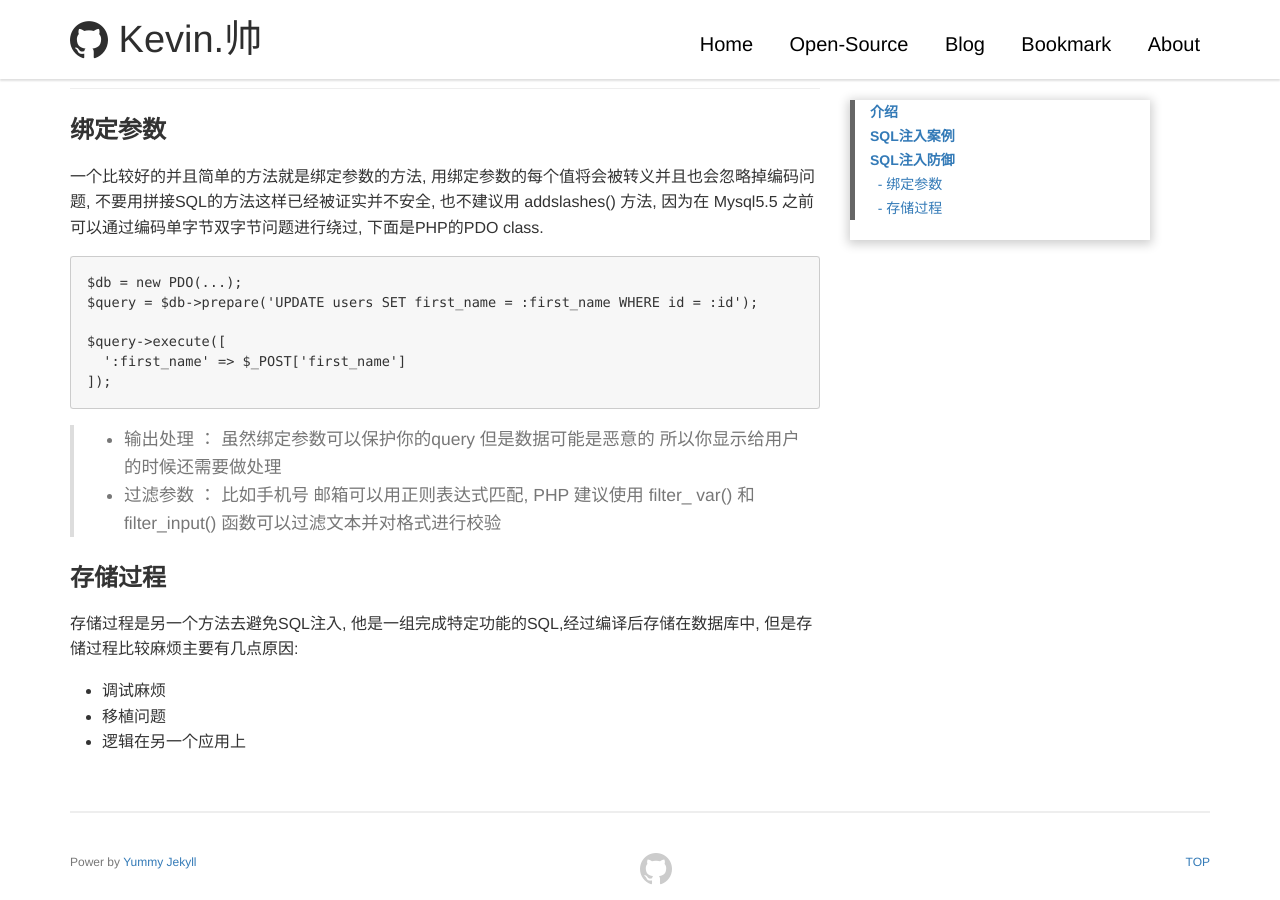
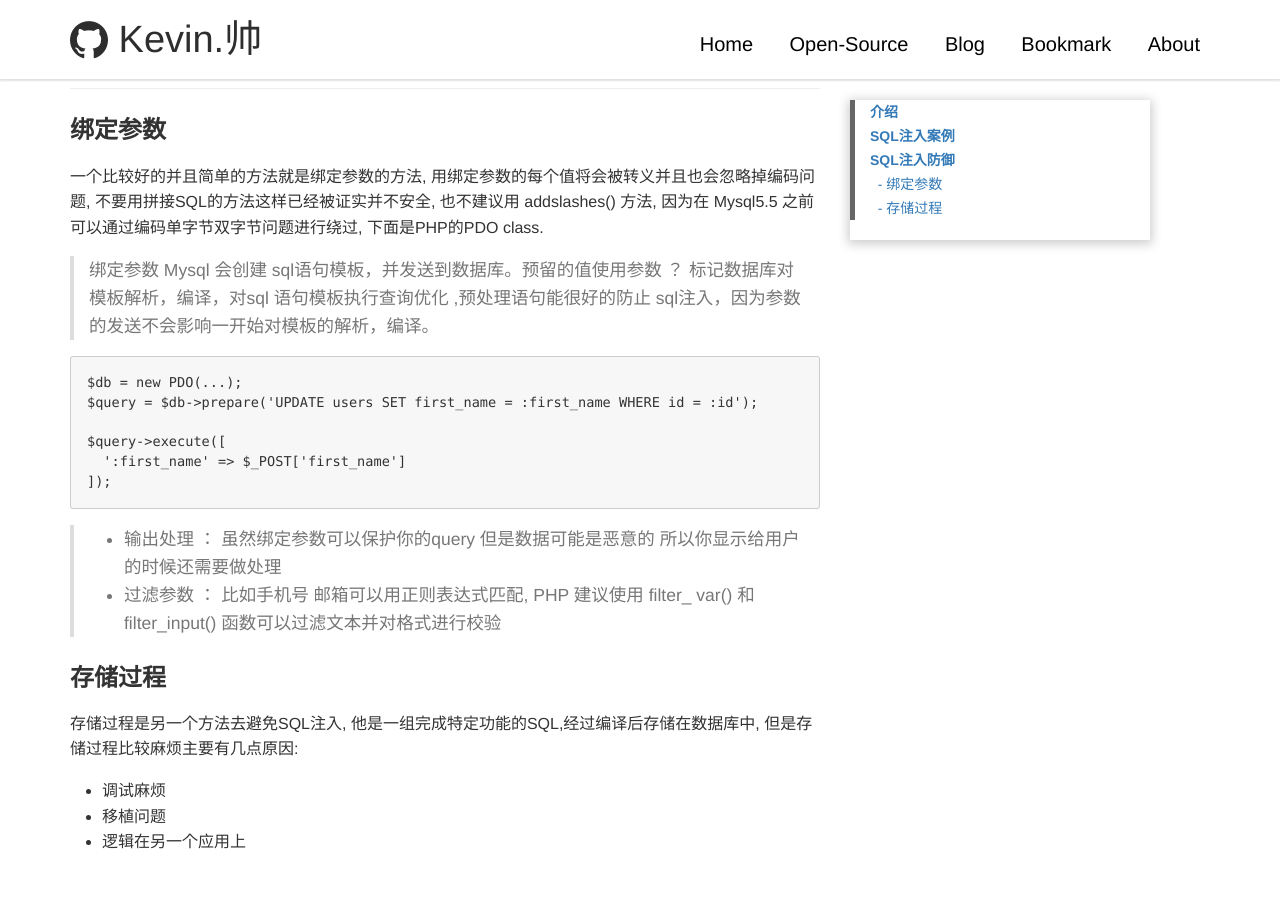
Before and after one commit to KevinDiamen/kevindiamen.github.io, a Jekyll site: the page built from _posts/2017-01-11-Web安全-Sql注入.md, in a window 1280 px wide and 900 px high, scrolled down 1228 px. Built offline with Jekyll 4.4.1, drawn with Linux system fonts in a browser that asks for light colours; a script that is not in the unit is left out.

Commit message:
SQL注入优点

````diff
--- a/_posts/2017-01-11-Web安全-Sql注入.md
+++ b/_posts/2017-01-11-Web安全-Sql注入.md
@@ -40,6 +40,7 @@ WHERE id=1001;
 
 ### 绑定参数
 一个比较好的并且简单的方法就是绑定参数的方法, 用绑定参数的每个值将会被转义并且也会忽略掉编码问题, 不要用拼接SQL的方法这样已经被证实并不安全, 也不建议用 addslashes() 方法, 因为在 Mysql5.5 之前 可以通过编码单字节双字节问题进行绕过, 下面是PHP的PDO class.
+> 绑定参数 Mysql 会创建 sql语句模板，并发送到数据库。预留的值使用参数 ？ 标记数据库对模板解析，编译，对sql 语句模板执行查询优化 ,预处理语句能很好的防止 sql注入，因为参数的发送不会影响一开始对模板的解析，编译。
 
 ```
 $db = new PDO(...);
@@ -53,7 +54,6 @@ $query->execute([
 >  - 输出处理 ： 虽然绑定参数可以保护你的query 但是数据可能是恶意的 所以你显示给用户的时候还需要做处理
 >  - 过滤参数 ： 比如手机号 邮箱可以用正则表达式匹配, PHP 建议使用 filter_ var() 和 filter_input() 函数可以过滤文本并对格式进行校验
 
-
 ### 存储过程
 存储过程是另一个方法去避免SQL注入, 他是一组完成特定功能的SQL,经过编译后存储在数据库中, 但是存储过程比较麻烦主要有几点原因:
 - 调试麻烦
````
